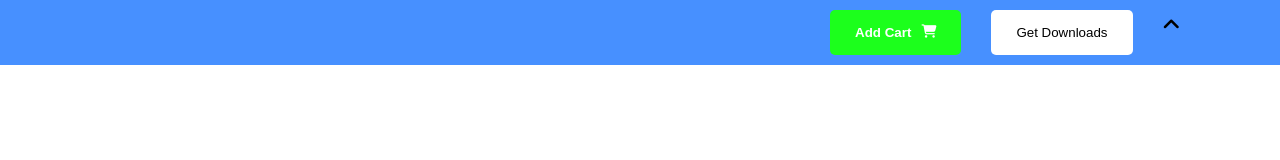
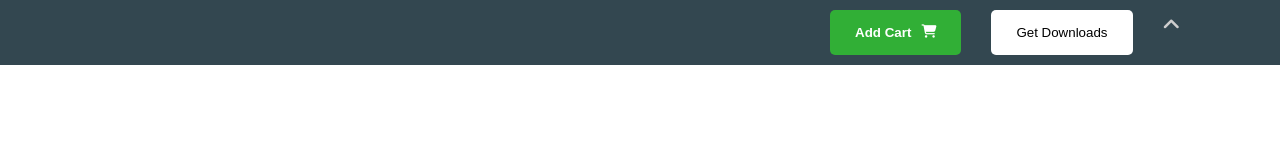
Before and after one commit to CreefordSanchez/book-store, a website: page index.html in a window 1280 px wide. Drawn offline with Linux system fonts and the light colour scheme.

Commit message:
'added-alt-green-and-blue'

```diff
--- a/assets/css/header-footer.css
+++ b/assets/css/header-footer.css
@@ -9,6 +9,7 @@
 
 .sticky-header {
   background-color: var(--app-blue);
+  background-color: #334750;
   padding: 10px 0;
 }
 
@@ -20,6 +21,7 @@
 
 .add-cart-btn {
   background-color: var(--app-green);
+  background-color: #31AF36;
   border: none;
   cursor: pointer;
   border-radius: 5px;
@@ -39,4 +41,5 @@
 
 .hide-panel-btn {
   font-size: 20px;
+  color: var(--app-gray);
 }
```
